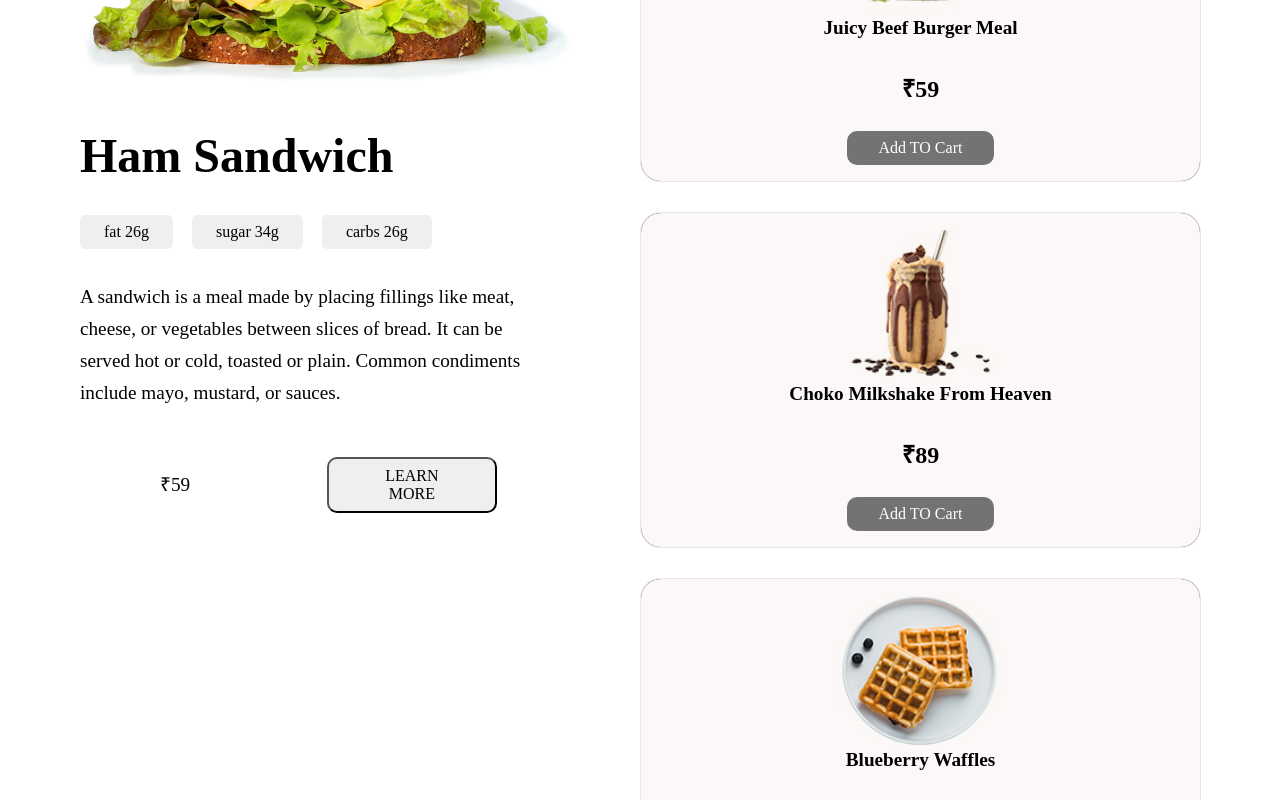
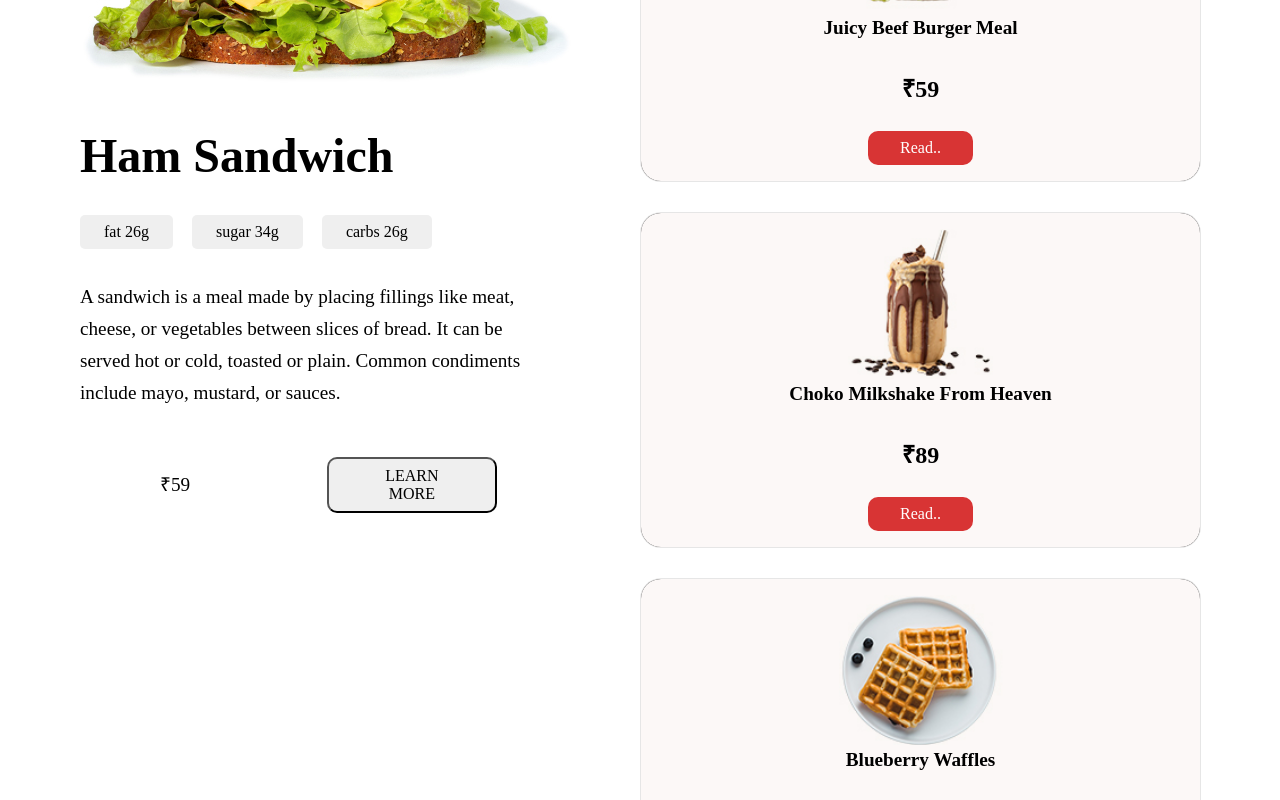
Before and after one commit to piyushchaudhari31/Backend_Programs, a React (Vite) app in the folder Burger website/frontend/: page / in a window 1280 px wide. Shown: the part 2100-2900 px from the top of the page. Built offline with nearby package versions, Linux system fonts and the light colour scheme.

Commit message:
css change

```diff
--- a/Burger website/frontend/src/css/offer.css
+++ b/Burger website/frontend/src/css/offer.css
@@ -53,9 +53,11 @@ h2{
     font-size: 1.2rem;
     width: 50%;
 }
-button{
+button {
     padding: 0.5rem 2rem;
     border-radius: 10px;
+    color: #000;
+    cursor: no-drop;
 }
 .right_pannel {
     display: grid;
@@ -93,7 +95,7 @@ h5{
 }
 
 .offer_page button {
-    background-color: #747373;
+    background-color: rgb(216, 52, 52);
     color: #fff;
     border: none;
     cursor: pointer;
@@ -102,8 +104,11 @@ h5{
 }
 
 .offer_page button:hover {
-    background-color: #333;
+    background-color: rgb(186, 77, 77);
+    cursor: no-drop;
 }
+
+
 
 @media (max-width:780px){
     .pannel {
--- a/Burger website/frontend/src/pages/Components/Offer.jsx
+++ b/Burger website/frontend/src/pages/Components/Offer.jsx
@@ -20,7 +20,7 @@ const Offer = () => {
       <div className="price">
         <h5>₹{e.price}</h5>
       </div>
-      <button>Add TO Cart</button>
+      <button>Read..</button>
 
     </div>
 
```
